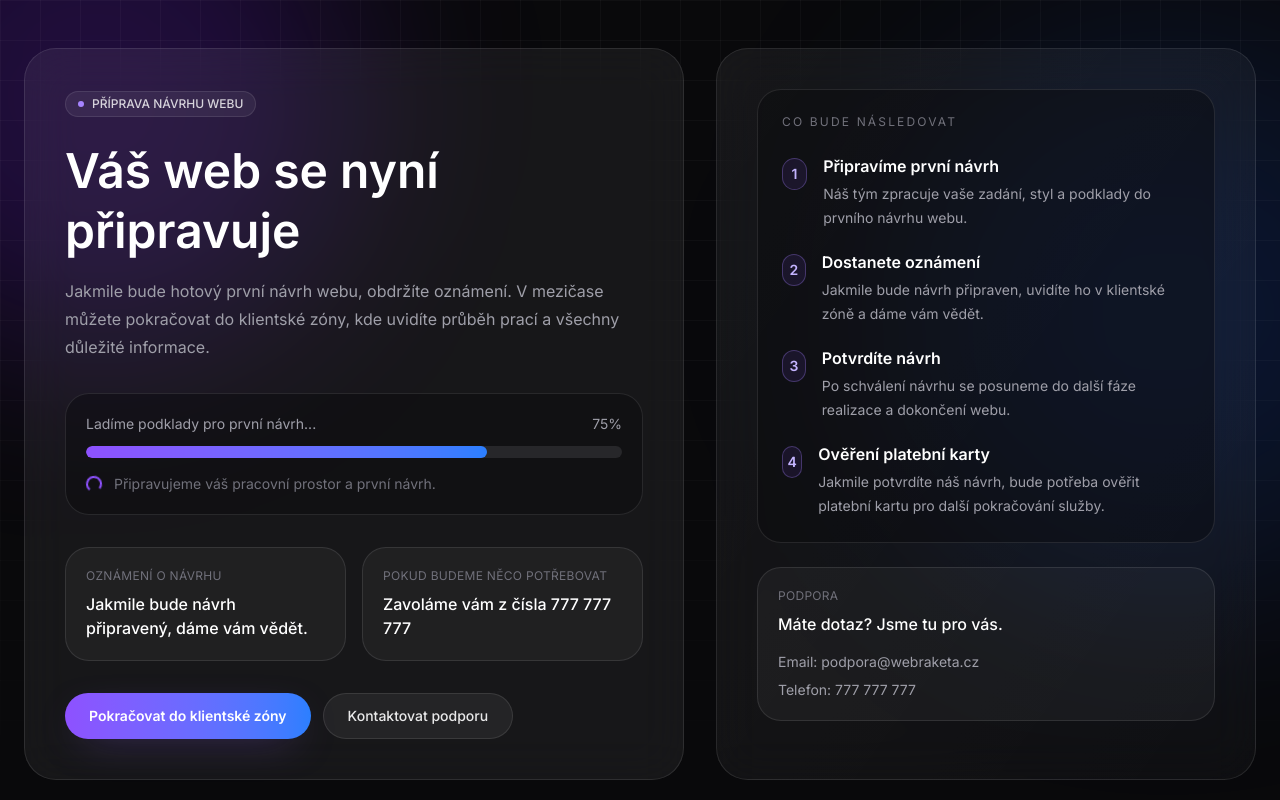
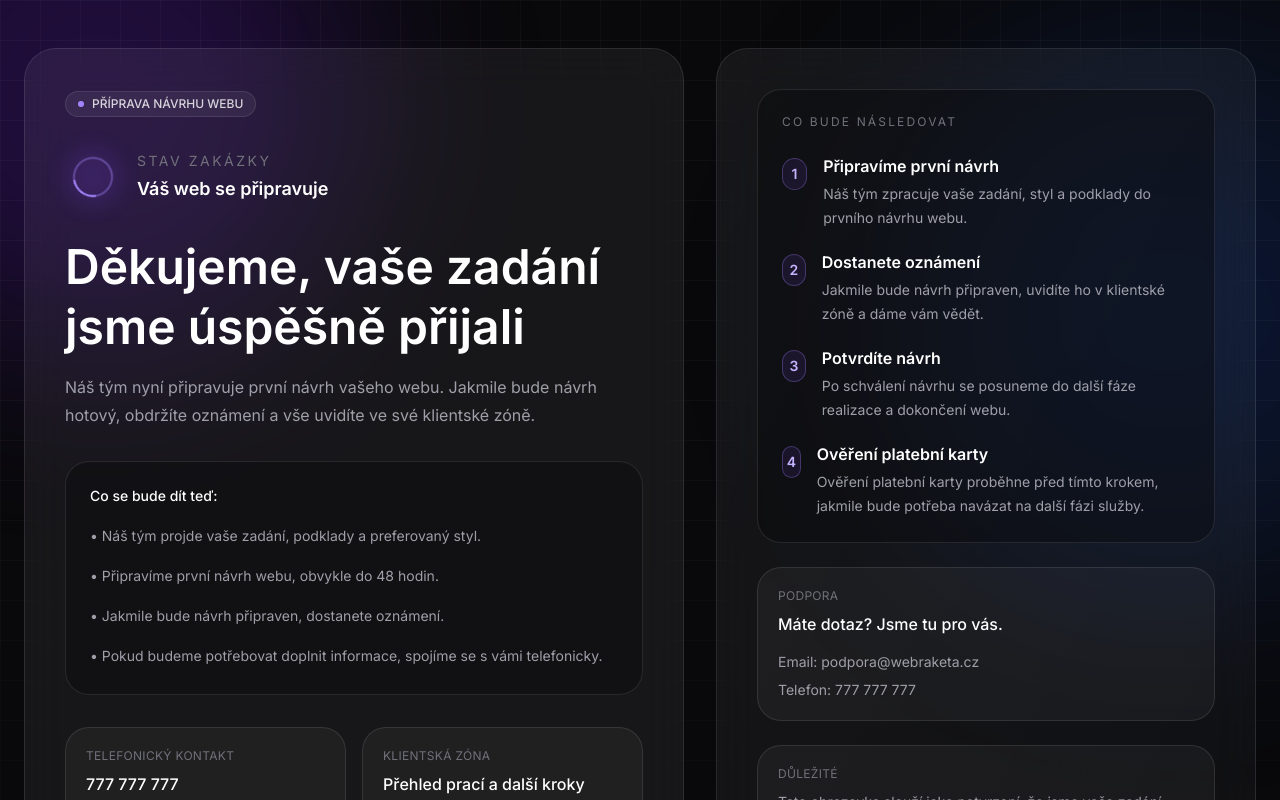
Before and after one commit to webraketacz/webraketa-client-portal, a Next.js app: page /preparing in a window 1280 px wide. Shown: the top 800 px of the page. Built offline with nearby package versions, Linux system fonts and the light colour scheme.

Commit message:
Add preparing screen between onboarding and dashboard

```diff
--- a/app/preparing/page.tsx
+++ b/app/preparing/page.tsx
@@ -1,51 +1,18 @@
 "use client";
 
-import { useEffect, useState } from "react";
+import { useEffect } from "react";
 import { useRouter } from "next/navigation";
-
-const MESSAGES = [
-  "Analyzujeme vaše zadání...",
-  "Připravujeme strukturu webu...",
-  "Ladíme podklady pro první návrh...",
-  "Zakládáme pracovní prostor pro váš web...",
-  "Připravujeme klientskou zónu a další kroky...",
-];
 
 export default function PreparingPage() {
   const router = useRouter();
 
-  const [progress, setProgress] = useState(6);
-  const [messageIndex, setMessageIndex] = useState(0);
-
   useEffect(() => {
-    const progressInterval = setInterval(() => {
-      setProgress((prev) => {
-        if (prev >= 100) return 100;
-
-        let increment = 0;
-
-        if (prev < 30) increment = 4;
-        else if (prev < 55) increment = 3;
-        else if (prev < 75) increment = 2;
-        else if (prev < 90) increment = 1.2;
-        else increment = 0.6;
-
-        return Math.min(prev + increment, 100);
-      });
-    }, 220);
-
-    const messageInterval = setInterval(() => {
-      setMessageIndex((prev) => (prev + 1) % MESSAGES.length);
-    }, 2200);
-
     const redirectTimeout = setTimeout(() => {
       router.push("/dashboard");
       router.refresh();
-    }, 9500);
+    }, 60000);
 
     return () => {
-      clearInterval(progressInterval);
-      clearInterval(messageInterval);
       clearTimeout(redirectTimeout);
     };
   }, [router]);
@@ -53,11 +20,8 @@ export default function PreparingPage() {
   return (
     <div className="min-h-dvh bg-zinc-950 text-zinc-100 antialiased">
       <div className="relative min-h-dvh overflow-hidden">
-        {/* Glow */}
         <div className="pointer-events-none absolute -top-40 -left-40 h-[32rem] w-[32rem] rounded-full bg-violet-600/20 blur-[6rem]" />
         <div className="pointer-events-none absolute top-10 right-[-10rem] h-[34rem] w-[34rem] rounded-full bg-blue-600/15 blur-[7rem]" />
-
-        {/* Grid */}
         <div className="pointer-events-none absolute inset-0 bg-[linear-gradient(to_right,rgba(255,255,255,0.03)_1px,transparent_1px),linear-gradient(to_bottom,rgba(255,255,255,0.03)_1px,transparent_1px)] bg-[size:40px_40px] [mask-image:linear-gradient(to_bottom,black_40%,transparent_100%)]" />
 
         <div className="relative z-10 mx-auto flex min-h-dvh max-w-7xl items-center px-6 py-12">
@@ -69,52 +33,76 @@ export default function PreparingPage() {
                 PŘÍPRAVA NÁVRHU WEBU
               </div>
 
-              <h1 className="mt-6 text-4xl font-semibold leading-tight text-white md:text-5xl">
-                Váš web se nyní připravuje
+              <div className="mt-8 flex items-center gap-4">
+                <div className="relative flex h-14 w-14 items-center justify-center">
+                  <div className="absolute inset-0 rounded-full bg-violet-500/20 blur-md animate-pulse" />
+                  <div className="h-10 w-10 rounded-full border-2 border-violet-400/40 border-t-violet-400 animate-spin" />
+                </div>
+
+                <div>
+                  <div className="text-sm uppercase tracking-[0.18em] text-zinc-500">
+                    Stav zakázky
+                  </div>
+                  <div className="mt-1 text-lg font-semibold text-white">
+                    Váš web se připravuje
+                  </div>
+                </div>
+              </div>
+
+              <h1 className="mt-8 text-4xl font-semibold leading-tight text-white md:text-5xl">
+                Děkujeme, vaše zadání jsme úspěšně přijali
               </h1>
 
               <p className="mt-4 max-w-2xl text-base leading-7 text-zinc-400">
-                Jakmile bude hotový první návrh webu, obdržíte oznámení. V mezičase můžete
-                pokračovat do klientské zóny, kde uvidíte průběh prací a všechny důležité
-                informace.
+                Náš tým nyní připravuje první návrh vašeho webu. Jakmile bude návrh hotový,
+                obdržíte oznámení a vše uvidíte ve své klientské zóně.
               </p>
 
-              <div className="mt-8 rounded-3xl border border-white/10 bg-zinc-950/40 p-5">
-                <div className="mb-3 flex items-center justify-between text-sm text-zinc-400">
-                  <span>{MESSAGES[messageIndex]}</span>
-                  <span>{Math.round(progress)}%</span>
+              <div className="mt-8 rounded-3xl border border-white/10 bg-zinc-950/40 p-6">
+                <div className="text-sm font-medium text-white">
+                  Co se bude dít teď:
                 </div>
 
-                <div className="h-3 w-full overflow-hidden rounded-full bg-zinc-800">
-                  <div
-                    className="h-full rounded-full bg-gradient-to-r from-violet-500 to-blue-500 transition-all duration-300"
-                    style={{ width: `${progress}%` }}
-                  />
-                </div>
-
-                <div className="mt-4 flex items-center gap-3 text-sm text-zinc-500">
-                  <div className="h-4 w-4 animate-spin rounded-full border-2 border-violet-500 border-t-transparent" />
-                  <span>Připravujeme váš pracovní prostor a první návrh.</span>
+                <div className="mt-4 space-y-3 text-sm leading-7 text-zinc-400">
+                  <p>
+                    • Náš tým projde vaše zadání, podklady a preferovaný styl.
+                  </p>
+                  <p>
+                    • Připravíme první návrh webu, obvykle do 48 hodin.
+                  </p>
+                  <p>
+                    • Jakmile bude návrh připraven, dostanete oznámení.
+                  </p>
+                  <p>
+                    • Pokud budeme potřebovat doplnit informace, spojíme se s vámi telefonicky.
+                  </p>
                 </div>
               </div>
 
               <div className="mt-8 grid gap-4 md:grid-cols-2">
                 <div className="rounded-3xl border border-white/10 bg-white/[0.04] p-5">
                   <div className="text-xs uppercase tracking-wide text-zinc-500">
-                    Oznámení o návrhu
+                    Telefonický kontakt
                   </div>
                   <div className="mt-2 text-base font-medium text-white">
-                    Jakmile bude návrh připravený, dáme vám vědět.
+                    777 777 777
                   </div>
+                  <p className="mt-2 text-sm leading-6 text-zinc-400">
+                    Pokud s vámi budeme potřebovat projít detaily, ozveme se vám z tohoto čísla.
+                  </p>
                 </div>
 
                 <div className="rounded-3xl border border-white/10 bg-white/[0.04] p-5">
                   <div className="text-xs uppercase tracking-wide text-zinc-500">
-                    Pokud budeme něco potřebovat
+                    Klientská zóna
                   </div>
                   <div className="mt-2 text-base font-medium text-white">
-                    Zavoláme vám z čísla 777 777 777
+                    Přehled prací a další kroky
                   </div>
+                  <p className="mt-2 text-sm leading-6 text-zinc-400">
+                    V mezičase můžete pokračovat do klientské zóny, kde uvidíte průběh prací a vše
+                    důležité.
+                  </p>
                 </div>
               </div>
 
@@ -136,6 +124,10 @@ export default function PreparingPage() {
                   Kontaktovat podporu
                 </a>
               </div>
+
+              <p className="mt-5 text-xs text-zinc-500">
+                Automatické přesměrování do klientské zóny proběhne přibližně za 1 minutu.
+              </p>
             </div>
 
             {/* Right */}
@@ -197,8 +189,8 @@ export default function PreparingPage() {
                         Ověření platební karty
                       </div>
                       <p className="mt-1 text-sm leading-6 text-zinc-400">
-                        Jakmile potvrdíte náš návrh, bude potřeba ověřit platební kartu pro další
-                        pokračování služby.
+                        Ověření platební karty proběhne před tímto krokem, jakmile bude potřeba
+                        navázat na další fázi služby.
                       </p>
                     </div>
                   </div>
@@ -218,6 +210,16 @@ export default function PreparingPage() {
                   <div>Telefon: 777 777 777</div>
                 </div>
               </div>
+
+              <div className="mt-6 rounded-3xl border border-white/10 bg-white/[0.04] p-5">
+                <div className="text-xs uppercase tracking-wide text-zinc-500">
+                  Důležité
+                </div>
+                <p className="mt-2 text-sm leading-6 text-zinc-400">
+                  Tato obrazovka slouží jako potvrzení, že jsme vaše zadání přijali. Návrh webu
+                  nebude vygenerován okamžitě — připravuje ho náš tým.
+                </p>
+              </div>
             </div>
           </div>
         </div>
```
